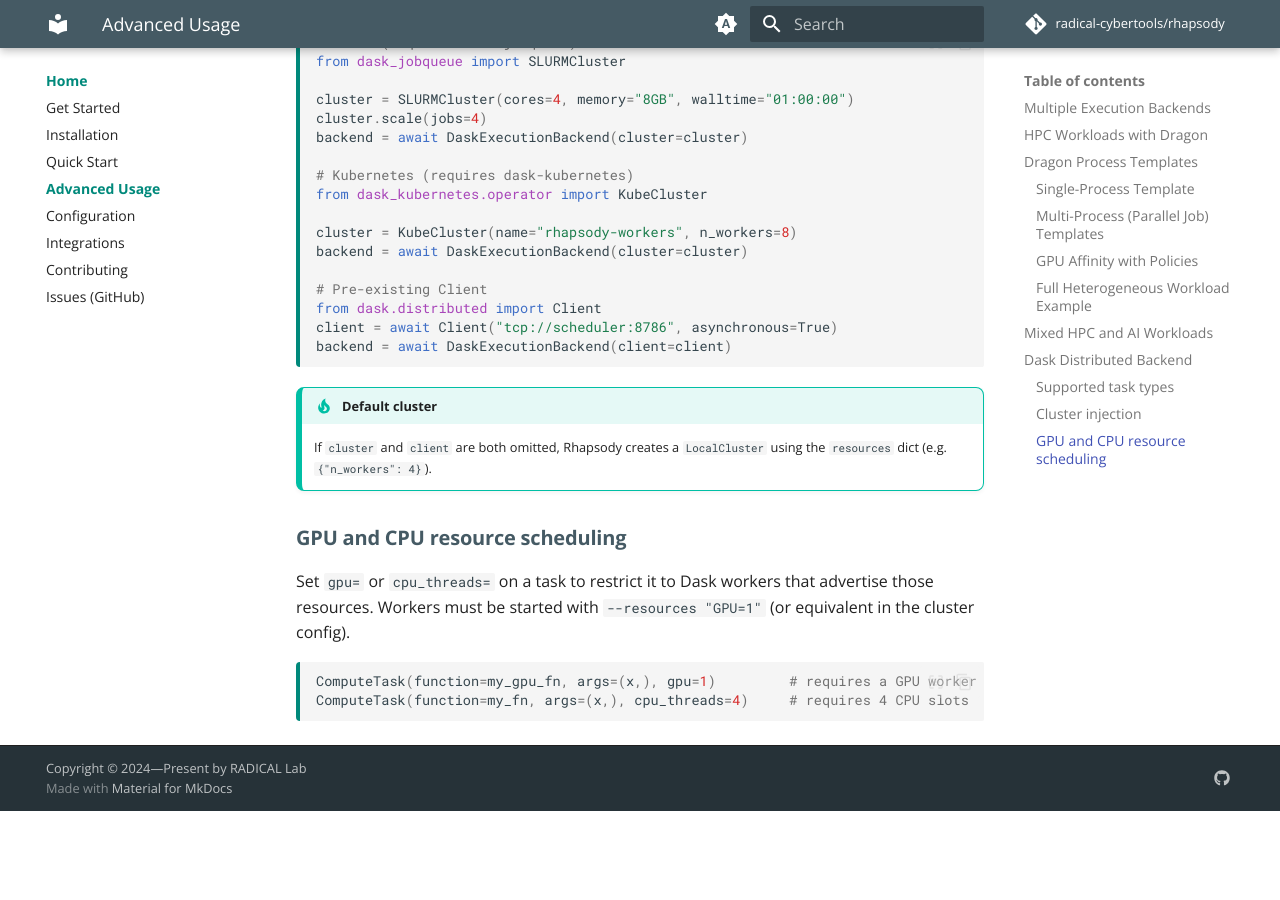
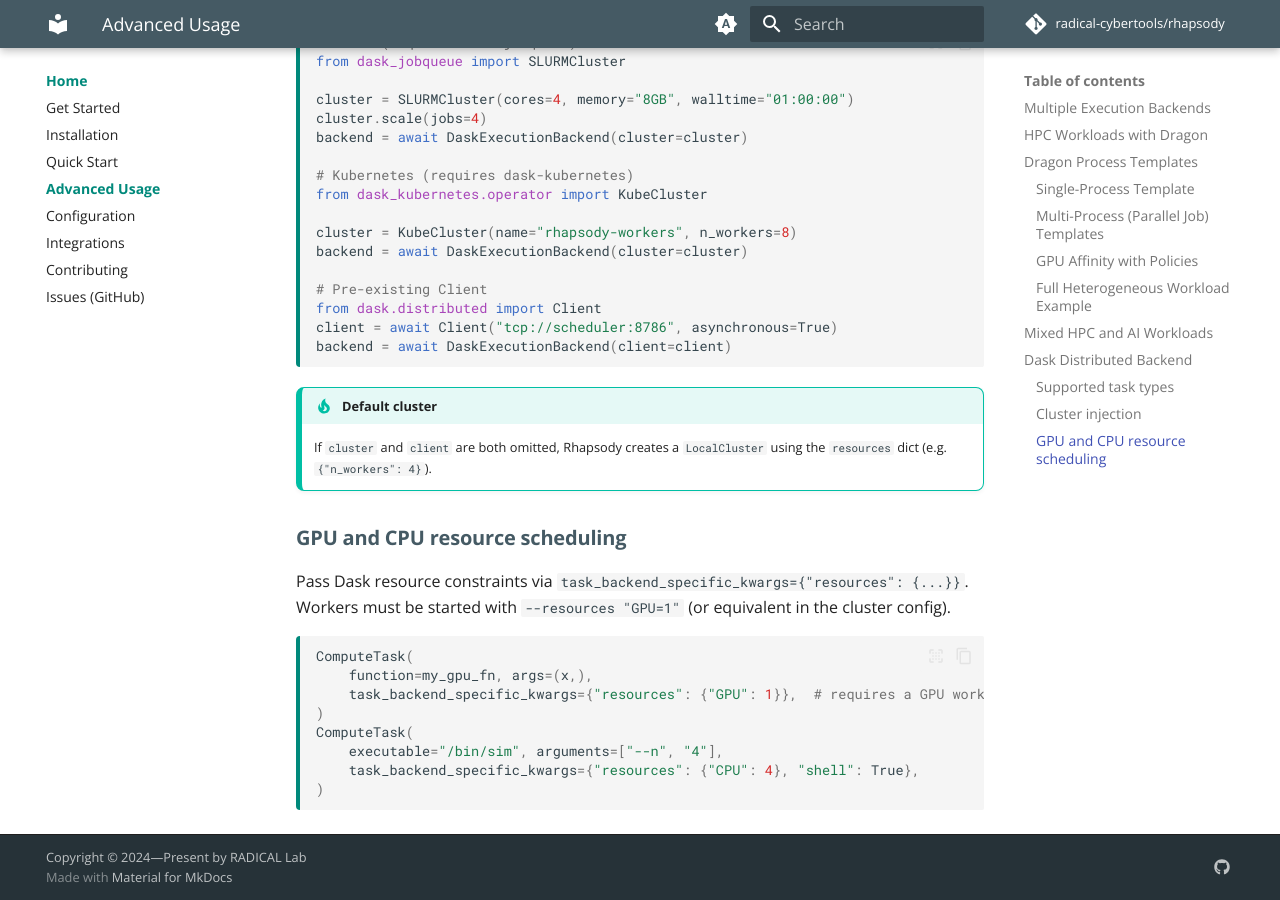
Before and after one commit to radical-cybertools/rhapsody, an MkDocs documentation site: the page built from docs/getting-started/advanced-usage.md, in a window 1280 px wide and 900 px high, scrolled down 9630 px. Built offline with MkDocs 1.6.1 and Material for MkDocs 9.7.7, drawn with Linux system fonts in a browser that asks for light colours; comment, search, counter and statistics services are not loaded; before the commit the page ends 10441 px from its top, so only the background shows below that.

Commit message:
task resources and specs. are assigned via task_backend_specific_kwargs

````diff
--- a/docs/getting-started/advanced-usage.md
+++ b/docs/getting-started/advanced-usage.md
@@ -465,10 +465,16 @@
 
 ### GPU and CPU resource scheduling
 
-Set `gpu=` or `cpu_threads=` on a task to restrict it to Dask workers that advertise those resources.
+Pass Dask resource constraints via `task_backend_specific_kwargs={"resources": {...}}`.
 Workers must be started with `--resources "GPU=1"` (or equivalent in the cluster config).
 
 ```python
-ComputeTask(function=my_gpu_fn, args=(x,), gpu=1)         # requires a GPU worker
-ComputeTask(function=my_fn, args=(x,), cpu_threads=4)     # requires 4 CPU slots
+ComputeTask(
+    function=my_gpu_fn, args=(x,),
+    task_backend_specific_kwargs={"resources": {"GPU": 1}},  # requires a GPU worker
+)
+ComputeTask(
+    executable="/bin/sim", arguments=["--n", "4"],
+    task_backend_specific_kwargs={"resources": {"CPU": 4}, "shell": True},
+)
 ```
````
Also changed, not shown: docs/getting-started/configuration.md (+9 -3 lines), 1 other file.
